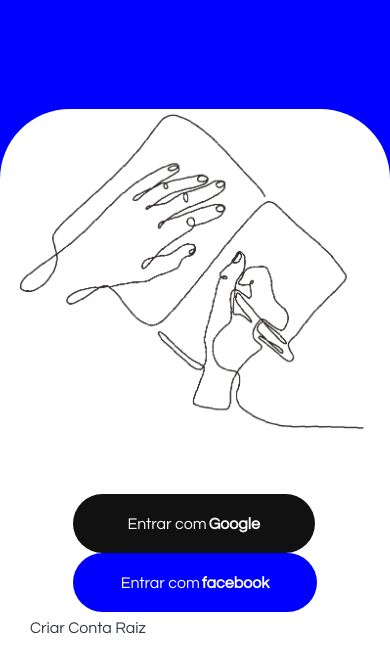
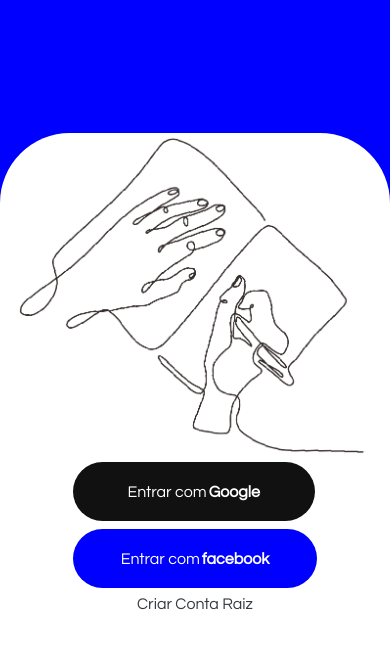
Before and after one commit to FTembe/skool, a plain HTML site: page index.html in a window 390 px wide. Shown: the part 92-764 px from the top of the page. Drawn offline with Linux system fonts and the light colour scheme.

Commit message:
Add files via upload

```diff
--- a/index.html
+++ b/index.html
@@ -23,14 +23,14 @@
 				<div class="main">
 					<img src="./assets/images/main.png">
 				</div>
-				<div class="d-flex flex-row justify-content-center align-items-end ">
+				<div class="d-flex flex-row justify-content-center login-social  ">
 				<div class="login">
 					<button class="btn btn-login btn-login-google btn-lg bg-dark "> &nbsp  Entrar com <span> Google</span> &nbsp&nbsp  </button>
 					<button class="btn btn-login btn-login-fb btn-lg bg-blue">Entrar com <span>facebook </span></button>
 				</div>
 				</div>
 
-				<div class="col-md-5   mt-1 float-right text-black">
+				<div class="col-md-5 new-acc   mt-1 float-right text-black">
 					<a href="#" class="text-dark"> Criar Conta Raiz</a>
 				</div>
 			</div>
@@ -50,6 +50,9 @@
 		margin-top: 3rem;
 		position: relative;
 
+	}
+	.login-social{
+		margin-top: -3.5rem;
 	}
 	.btn-login{
 		border:none;
@@ -79,8 +82,9 @@
 	@media only screen and (max-width: 600px) {
 		.btn-login {
 			font-size: 1rem;
+background-color: red;
+		}
 
-		}
 		.btn-login span{
 			margin-left: 2px;
 
@@ -90,10 +94,14 @@
 			flex-wrap: wrap;
 		}
 		.btn-login-google{
+			margin-bottom: 0.5rem;
 	left: 0;
 		}
 		.btn-login-fb{
 	right: 0;
+		}
+		.new-acc {
+			text-align: center;
 		}
 	}
 </style>
--- a/style.css
+++ b/style.css
@@ -86,6 +86,7 @@ height: 100vh!important;
 .main img{
 	width: 100%;
 	padding-top:0;
+	margin:0;
 }
 .main{
 	display: flex;
```
